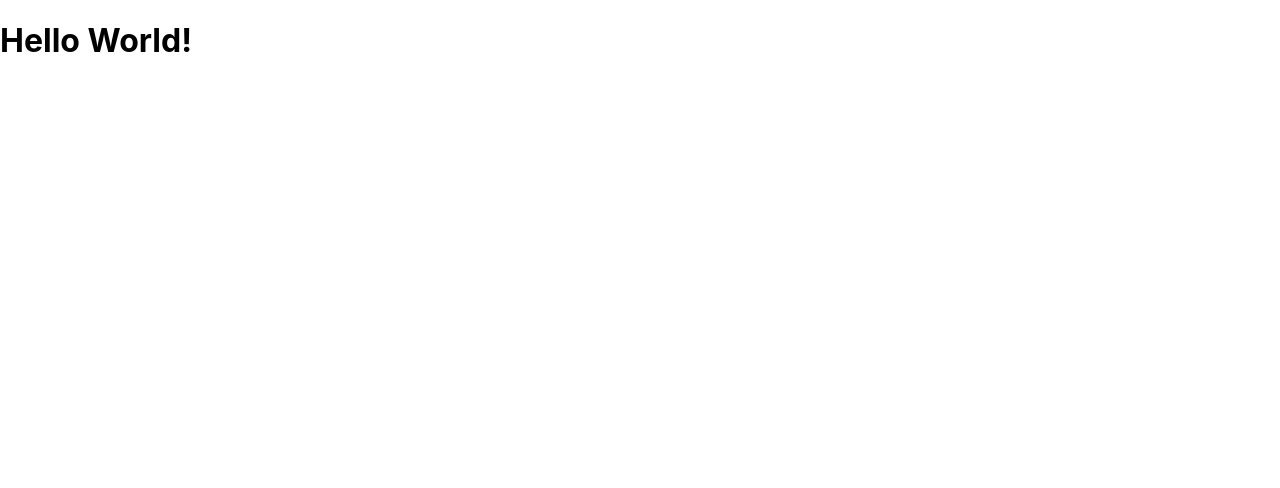
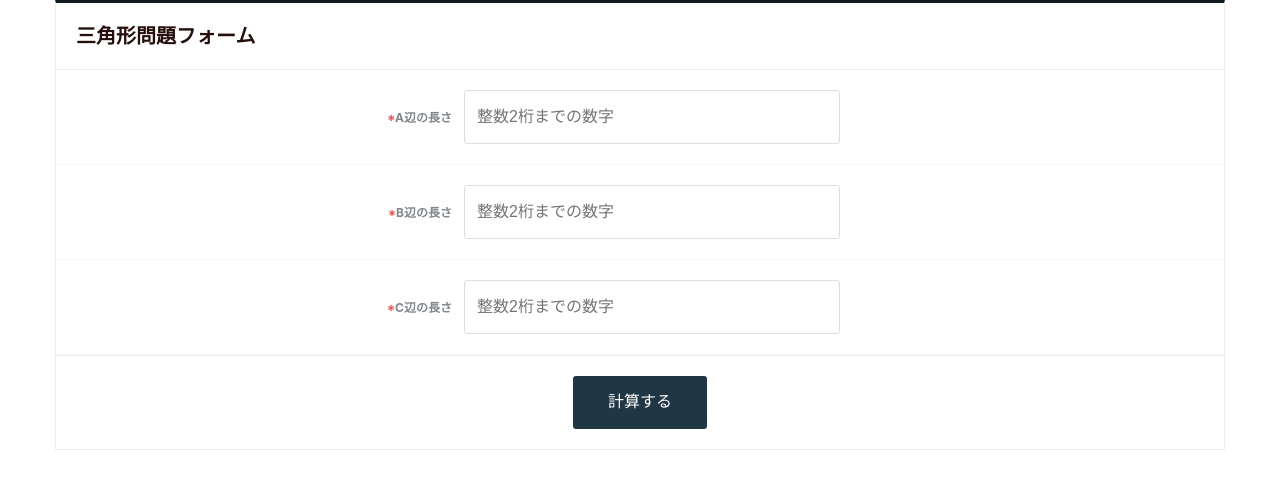
Before and after one commit to renangton/triangle-demo, a React (Create React App) app: page / in a window 1280 px wide. Shown: the top 488 px of the page. Built offline with nearby package versions, Linux system fonts and the light colour scheme.

Commit message:
三角形問題をjsで作り直し

```diff
--- a/src/App.css
+++ b/src/App.css
@@ -1,38 +1,22 @@
-.App {
-  text-align: center;
+html {
+  font-size: 12px;
+  width: 100%;
+  overflow-x: hidden;
 }
 
-.App-logo {
-  height: 40vmin;
-  pointer-events: none;
+h4 {
+  font-weight: bold;
+  font-size: 20px;
+  line-height: 1.8;
+  margin: 0;
 }
-
-@media (prefers-reduced-motion: no-preference) {
-  .App-logo {
-    animation: App-logo-spin infinite 20s linear;
+@media (max-width: 767px) {
+  h4 {
+    font-size: 18px;
   }
 }
-
-.App-header {
-  background-color: #282c34;
-  min-height: 100vh;
-  display: flex;
-  flex-direction: column;
-  align-items: center;
-  justify-content: center;
-  font-size: calc(10px + 2vmin);
-  color: white;
-}
-
-.App-link {
-  color: #61dafb;
-}
-
-@keyframes App-logo-spin {
-  from {
-    transform: rotate(0deg);
-  }
-  to {
-    transform: rotate(360deg);
+@media (min-width: 768px) and (max-width: 991px) {
+  h4 {
+    font-size: 20px;
   }
 }
--- a/src/App.js
+++ /dev/null
@@ -1,11 +0,0 @@
-import "./App.css";
-
-function App() {
-  return (
-    <div>
-      <h1>Hello World!</h1>
-    </div>
-  );
-}
-
-export default App;
--- /dev/null
+++ b/src/App.jsx
@@ -0,0 +1,12 @@
+import React from "react";
+import "./App.css";
+
+import Form from "./Form";
+
+class App extends React.Component {
+  render() {
+    return <Form />;
+  }
+}
+
+export default App;
--- /dev/null
+++ b/src/Form.jsx
@@ -0,0 +1,103 @@
+/** @jsxImportSource @emotion/react */
+import { useForm } from "react-hook-form";
+import { css } from "@emotion/react";
+import LengthForm from "./LengthForm";
+
+function Form() {
+  const { register, handleSubmit, errors } = useForm();
+  const showKindOfTriangle = (length_a, length_b, length_c) => {
+    if (length_a === length_b && length_b === length_c) {
+      return "正三角形";
+    } else if (length_a === length_b || length_b === length_c || length_c === length_a) {
+      return "二等辺三角形";
+    } else {
+      return "不等辺三角形";
+    }
+  };
+  const onSubmit = (data) => alert(showKindOfTriangle(Number(data.length_a), Number(data.length_b), Number(data.length_c)));
+
+  return (
+    <div>
+      <section id="form">
+        <div css={container}>
+          <div css={panelPrimary}>
+            <div css={panelPrimaryHeading}>
+              <h4>三角形問題フォーム</h4>
+            </div>
+            <form action="" method="post" onSubmit={handleSubmit(onSubmit)}>
+              <LengthForm id="length_a" name="length_a" register={register} errors={errors} placeholder="A辺の長さ" />
+              <LengthForm id="length_b" name="length_b" register={register} errors={errors} placeholder="B辺の長さ" />
+              <LengthForm id="length_c" name="length_c" register={register} errors={errors} placeholder="C辺の長さ" />
+              <div css={panelFooter}>
+                <input css={inputSubmit} type="submit" name="submitConfirm" value="計算する" />
+              </div>
+            </form>
+          </div>
+        </div>
+      </section>
+    </div>
+  );
+}
+
+const container = css`
+  margin-right: auto;
+  margin-left: auto;
+  margin-bottom: 30px;
+  padding-left: 15px;
+  padding-right: 15px;
+
+  @media (max-width: 400px) {
+    width: 100%;
+  }
+  @media (min-width: 401px) and (max-width: 767px) {
+    width: 100%;
+  }
+  @media (min-width: 768px) and (max-width: 991px) {
+    width: 750px;
+  }
+  @media (min-width: 992px) and (max-width: 1199px) {
+    width: 970px;
+  }
+  @media (min-width: 1200px) {
+    width: 1170px;
+  }
+`;
+
+const panelPrimary = css`
+  border: 1px solid #eee;
+  border-top: 3px solid #0f1b21;
+  color: #260e0a;
+`;
+
+const panelPrimaryHeading = css`
+  padding: 15px 20px;
+  border-bottom: 1px solid #eee;
+`;
+
+const panelFooter = css`
+  padding: 20px;
+  border-top: 1px solid #eee;
+  text-align: center;
+`;
+
+const inputSubmit = css`
+  display: inline-block;
+  margin-bottom: 0;
+  padding: 15px 35px;
+  color: #fff;
+  background-color: #1f3744;
+  font-size: 16px;
+  font-weight: normal;
+  text-align: center;
+  line-height: 1.42857;
+  border: none;
+  border-radius: 3px;
+  touch-action: manipulation;
+  cursor: pointer;
+  -webkit-user-select: none;
+  -moz-user-select: none;
+  -ms-user-select: none;
+  user-select: none;
+`;
+
+export default Form;
--- /dev/null
+++ b/src/LengthForm.jsx
@@ -0,0 +1,101 @@
+/** @jsxImportSource @emotion/react */
+import { ErrorMessage } from "@hookform/error-message";
+import { css } from "@emotion/react";
+
+function LengthForm({ id, name, register, errors, placeholder }) {
+  return (
+    <div css={formGroup}>
+      <label css={[colMd4, controlLabel]}>
+        <span css={notice}>*</span>
+        {placeholder}
+      </label>
+      <div css={colMd4}>
+        <input
+          css={inputText}
+          id={id}
+          name={name}
+          ref={register({
+            required: "入力してください。",
+            pattern: {
+              value: /^[1-9]$|^[1-9][0-9]$/,
+              message: "1から99の整数を半角数字で入力してください。",
+            },
+          })}
+          placeholder="整数2桁までの数字"
+          size="60"
+          type="text"
+        />
+        <span css={error}>
+          <ErrorMessage errors={errors} name={name} />
+        </span>
+      </div>
+    </div>
+  );
+}
+
+const formGroup = css`
+  display: flex;
+  align-items: baseline;
+  padding: 20px 20px;
+  margin-bottom: 0;
+  border-bottom: 1px solid #f7f7f7;
+
+  @media (max-width: 991px) {
+    flex-direction: column;
+    padding: 10px 20px;
+    border-bottom: none;
+  }
+`;
+
+const colMd4 = css`
+  @media (min-width: 1200px) {
+    width: calc(100% / 3);
+  }
+`;
+
+const controlLabel = css`
+  color: #7f878c;
+  display: block;
+  margin-bottom: 5px;
+  font-weight: bold;
+  text-align: right;
+
+  @media (max-width: 991px) {
+    text-align: left;
+  }
+  @media (min-width: 992px) {
+    margin-right: 12px;
+  }
+`;
+
+const notice = css`
+  color: #f64e4e;
+`;
+
+const inputText = css`
+  display: block;
+  width: 100%;
+  height: 54px;
+  padding: 8px 12px;
+  font-size: 16px;
+  line-height: 1.42857;
+  border: 1px solid #ddd;
+  border-radius: 3px;
+  transition: all 400ms cubic-bezier(0.165, 0.84, 0.44, 1);
+  box-sizing: border-box;
+
+  &:focus,
+  &:hover,
+  &:active {
+    outline: none;
+    background: #fafafa;
+  }
+`;
+
+const error = css`
+  font-size: 93%;
+  color: #b70000;
+  display: block;
+`;
+
+export default LengthForm;
```
Also changed, not shown: package.json (+18 -12 lines), src/index.css (+2 -5 lines), src/index.js (+4 -4 lines), 1 other file (tests, documents, lock files or other folders).
